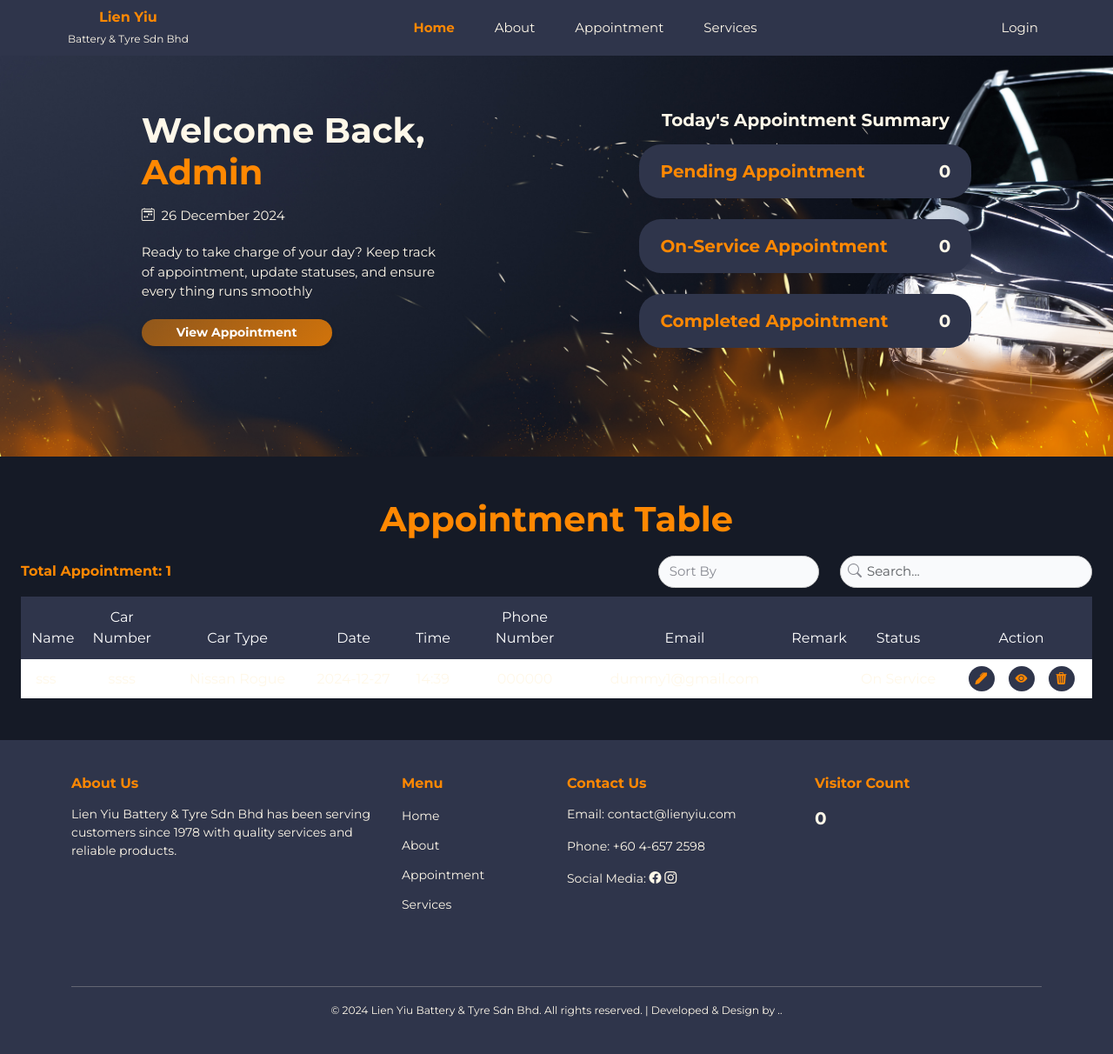
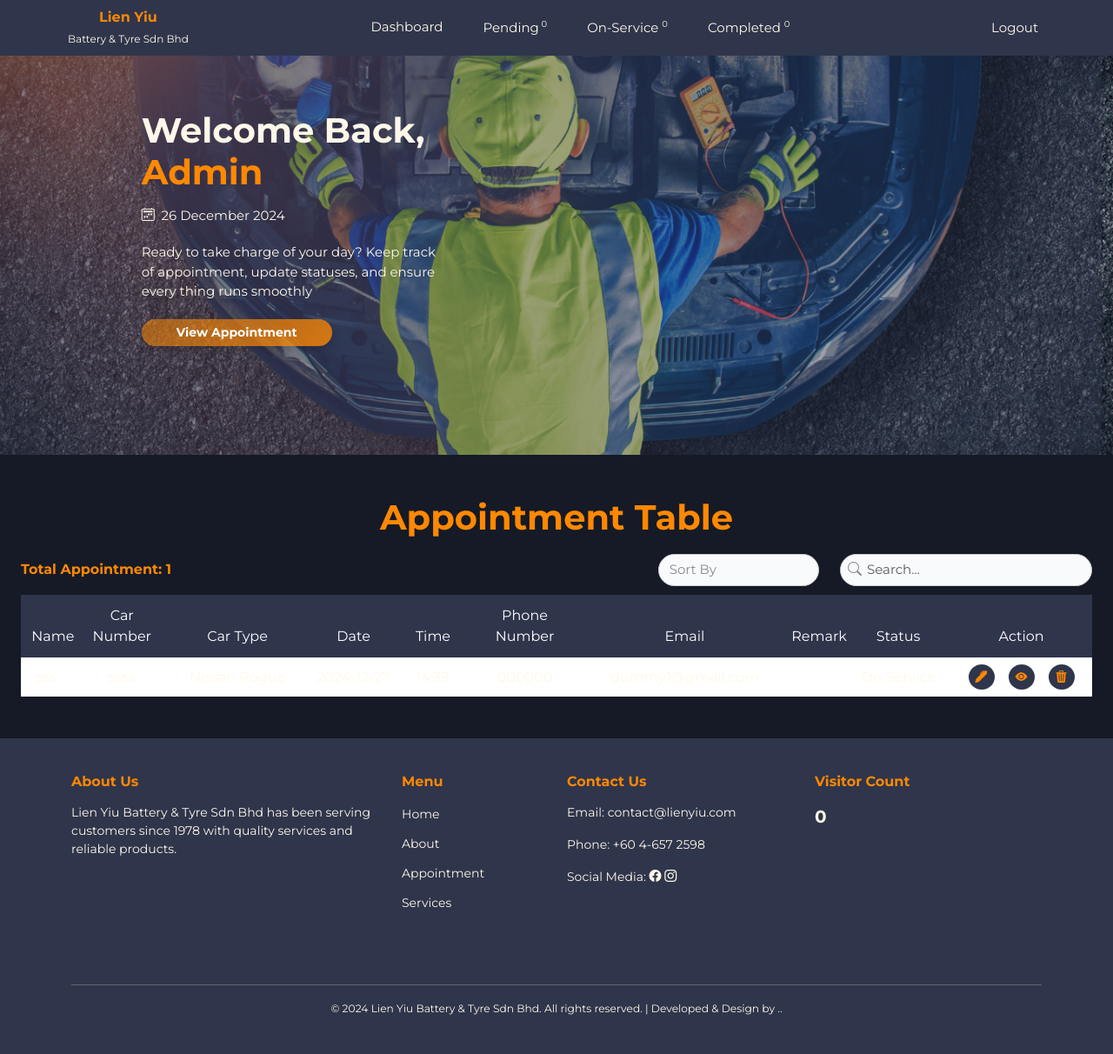
Before and after one commit to lapinChanceux/Spat-Project-Lien-Yiu, a PHP site: page /index.php?page=admin-dashboard in a window 1280 px wide. Shown: the whole page at 87% size. After the commit the page ends 1167 px from the top, so only its background shows below. Run offline with PHP 8.4, Linux system fonts and the light colour scheme; data comes from the database, SQL or seed files in the repository; data that the repository does not hold is empty; some libraries are stand-ins or nearby versions.

Commit message:
include admin header, change bg

```diff
--- a/Views/admin-dashboard.phtml
+++ b/Views/admin-dashboard.phtml
@@ -1,10 +1,10 @@
 <?php
-include 'template/header.phtml';
+include 'template/header-admin.phtml';
 $jsonAppointments = json_encode($appointments);
 ?>
 
 <section id="dashboard-section" class="container-fluid dashboard-section"
-         style="background-image: url('/Views/images/home-background.png')">
+         style="background-image: url('/Views/images/admin-background.png')">
     <div class="d-flex w-100 justify-content-between dashboard-container">
         <div>
             <h1>Welcome Back, <br><span style="color: #ff8802;">Admin</span></h1>
@@ -12,30 +12,6 @@ $jsonAppointments = json_encode($appointments);
             <p>Ready to take charge of your day? Keep track<br>of appointment,
                 update statuses, and ensure <br>every thing runs smoothly</p>
             <a href="index.php?page=admin-dashboard#appointment-section" class="btn btn-primary btn-sm custom-button">View Appointment</a>
-        </div>
-
-        <div class="summary-section w-md-100" style="width: 40%; text-align: center">
-            <h5 class="mb-3">Today's Appointment Summary</h5>
-            <div class="px-4 mb-4 py-3 summary-border">
-                <div class="d-flex justify-content-between align-items-center">
-                    <div class="summary-info">Pending Appointment</div>
-                    <div class="summary-detail"><?php echo $pendingCountToday; ?></div>
-                </div>
-            </div>
-
-            <div class="px-4 mb-4 py-3" style="border-radius: 25px; background: #2f354b;">
-                <div class="d-flex justify-content-between align-items-center">
-                    <div class="summary-info">On-Service Appointment</div>
-                    <div class="summary-detail"><?php echo $onServiceCountToday; ?></div>
-                </div>
-            </div>
-
-            <div class="px-4 py-3" style="border-radius: 25px; background: #2f354b;">
-                <div class="d-flex justify-content-between align-items-center">
-                    <div class="summary-info">Completed Appointment</div>
-                    <div class="summary-detail"><?php echo $completedCountToday; ?></div>
-                </div>
-            </div>
         </div>
     </div>
 </section>
```
